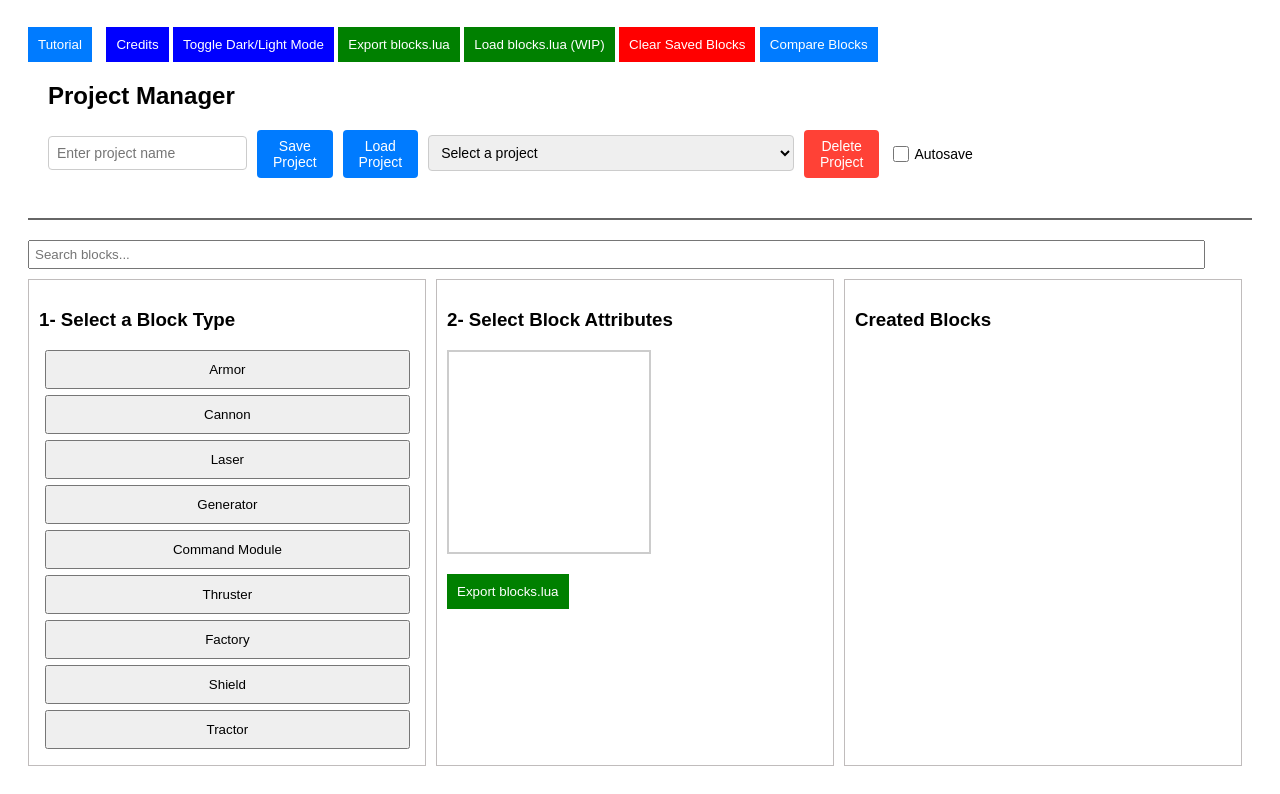
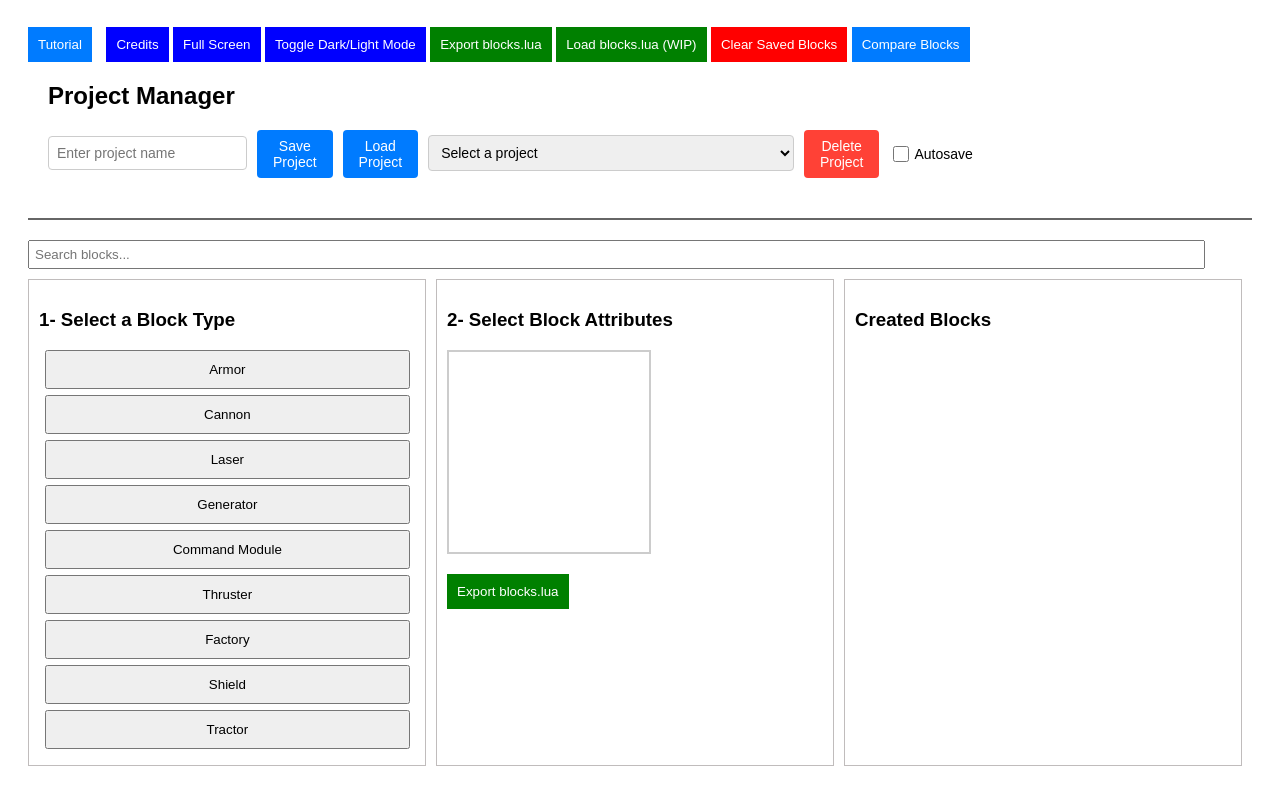
Before and after one commit to Lolo23450/ReassemblyBlockDevKit, a plain HTML site: page index.html in a window 1280 px wide. Shown: the part 101-895 px from the top of the page. Drawn offline with Linux system fonts and the light colour scheme.

Commit message:
Update index.html

```diff
--- a/index.html
+++ b/index.html
@@ -13,10 +13,11 @@
         label { width: 97%; display: inline-block; margin-top: 2px; margin-bottom: 2px; }
         input, select { width: 100%; padding: 3px; margin-bottom: 3px; }
         #searchInput { margin-bottom: 10px; padding: 5px; width: 95%; }
-        #exportBtn, #creditsBtn, #loadBtn, #darkModeBtn, #clearStorageBtn, #tutorialBtn, #compareBtn { margin-top: 10px; padding: 10px; background: green; color: white; border: none; cursor: pointer; }        #creditsBtn { background: blue; }
+        #exportBtn, #creditsBtn, #loadBtn, #darkModeBtn, #clearStorageBtn, #tutorialBtn, #compareBtn, #fullScreenBtn { margin-top: 10px; padding: 10px; background: green; color: white; border: none; cursor: pointer; }        #creditsBtn { background: blue; }
         #loadBtn { background-color: green; }
         #darkModeBtn { background-color: blue; }
         #clearStorageBtn { background-color: red; }
+        #fullScreenBtn { background-color: blue; }
         #creditsPopup { display: none; position: fixed; top: 50%; left: 50%; transform: translate(-50%, -50%); background: white; padding: 20px; border: 1px solid black; box-shadow: 0px 0px 10px rgba(0, 0, 0, 0.5); z-index: 1000; }
         #closeCredits { margin-top: 10px; padding: 5px; background: red; color: white; border: none; cursor: pointer; }
 
@@ -221,6 +222,7 @@
     <h1>Reassembly Block Development Kit</h1>
     <button id="tutorialBtn" onclick="showTutorial()" style="background: #007BFF; color: white; margin-right: 10px;">Tutorial</button>
     <button id="creditsBtn" onclick="showCredits()">Credits</button>
+    <button id="fullScreenBtn" onclick="fullScreen()">Full Screen</button>
     <button id="darkModeBtn" onclick="toggleDarkMode()">Toggle Dark/Light Mode</button>
     <button id="exportBtn" onclick="exportBlocks()">Export blocks.lua</button>
     <button id="loadBtn" onclick="loadBlocks()">Load blocks.lua (WIP)</button>
@@ -1837,6 +1839,10 @@ function initializeDropZones() {
     });
 }
 
+function fullScreen() {
+    document.documentElement.requestFullscreen();
+}
+
 </script>
 </body>
 
```
